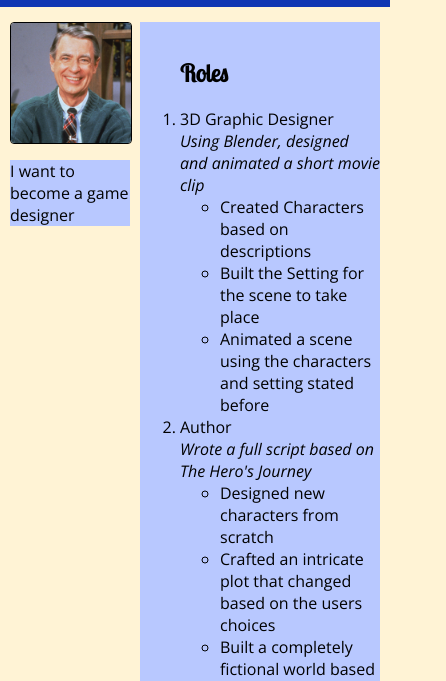
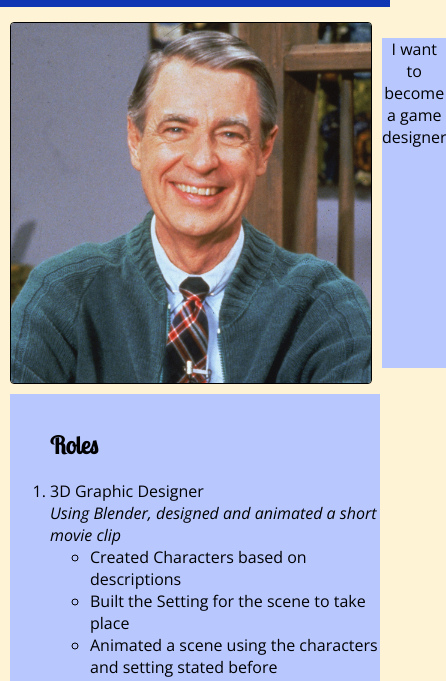
Before and after one commit to jparks98/jparks98.github.io, a plain HTML site: page assignment_1/index.html in a window 390 px wide. Shown: the part 138-819 px from the top of the page, 446 px wide, since content can reach past the window. Drawn offline with nearby package versions, Linux system fonts and the light colour scheme.

Commit message:
Update styles.css

```diff
--- a/assignment_1/styles.css
+++ b/assignment_1/styles.css
@@ -27,7 +27,7 @@ background-color: rgba(255, 242, 206, 0.849);
   margin-left: auto;
   margin-right: auto;
   flex-flow: wrap;
-  justify-content: space-around;
+  justify-content: space-between;
   font-family: 'Open Sans';
 }
 .wrapper{
@@ -64,3 +64,29 @@ h1, h2 {
 .descriptions{
   font-style: italic;
 }
+
+@media screen and (max-width:1000px){
+  .content{
+    display: flex;
+    align-content: center;
+    justify-content: center;
+    flex-flow: column wrap;
+  }
+  .pic{
+    display: flex;
+    flex-direction: row;
+    justify-content: space-evenly;
+    margin-bottom: 10px;
+    flex-wrap: nowrap;
+    text-align: center;
+  }
+  .pic img{
+    flex: 2;
+  }
+  .caption{
+    display: flex;
+    flex-direction: row;
+    margin-left: 10px;
+    flex: 1;
+  }
+}
```
